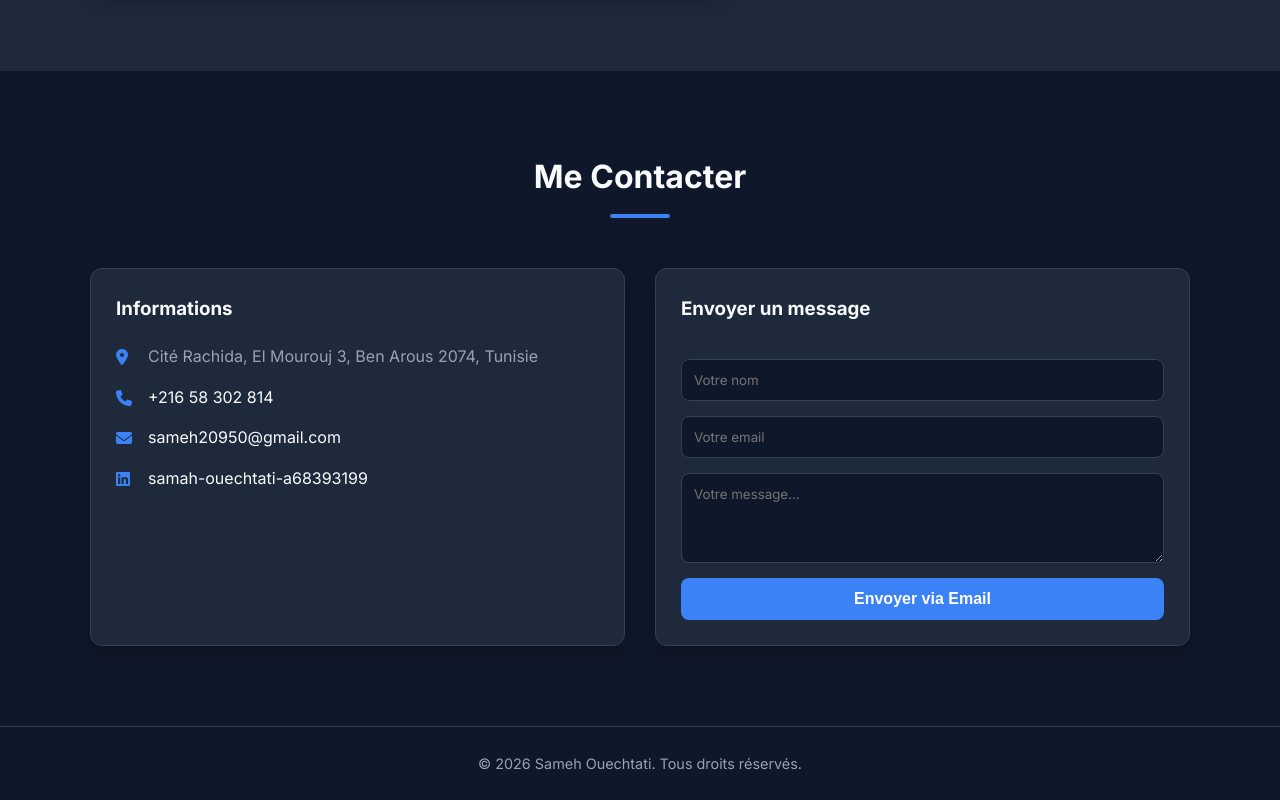
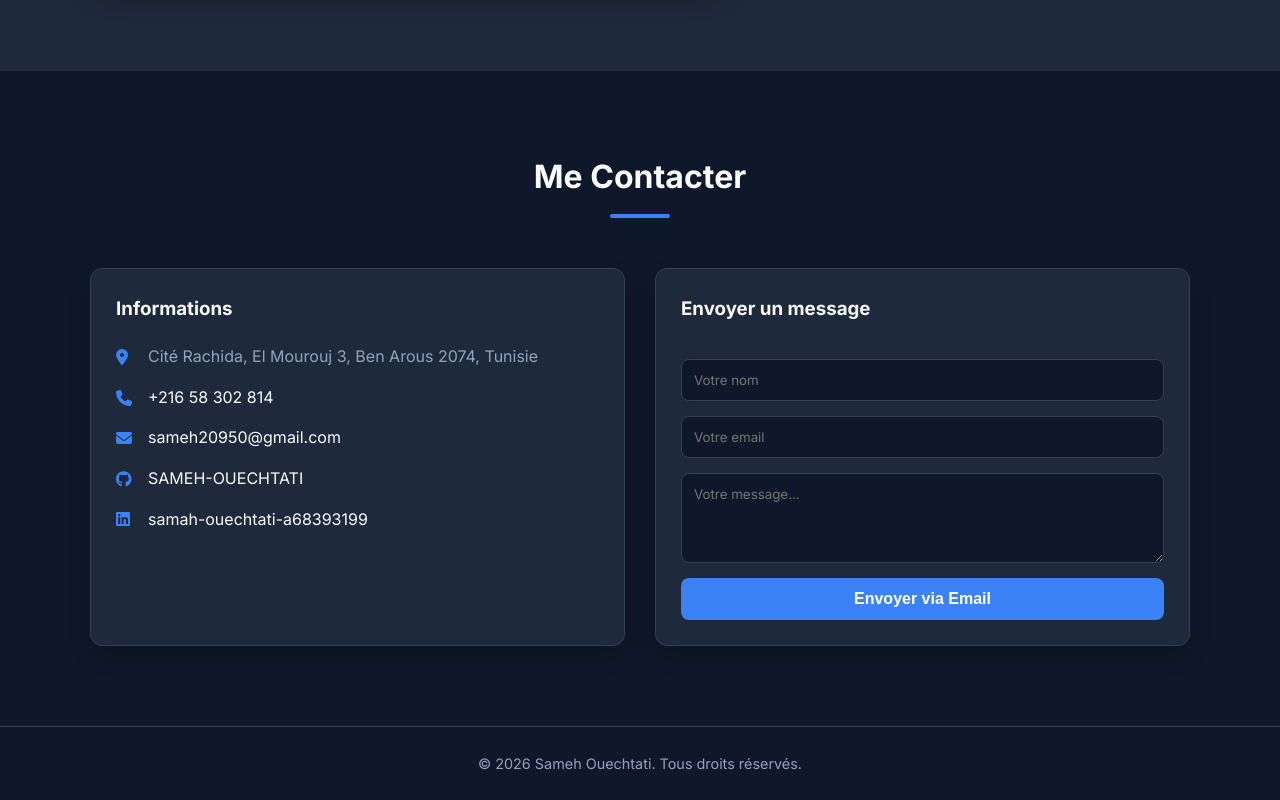
Before and after one commit to SEMAHWECHTATI/sameh-ouechtati.github.io, a plain HTML site: page index.html in a window 1280 px wide. Shown: the part 3613-4413 px from the top of the page. Drawn offline with Linux system fonts and the light colour scheme.

Commit message:
portfelio-v02

```diff
--- a/index.html
+++ b/index.html
@@ -13,7 +13,7 @@
     <!-- Navigation -->
     <header class="navbar">
         <div class="container nav-content">
-            <a href="#" class="logo">Sameh<span>.Dev</span></a>
+            <a href=" https://semahwechtati.github.io/sameh-ouechtati.github.io/" class="logo">Sameh<span>.Dev</span></a>
             <nav class="nav-links" id="navLinks">
                 <a href="#about">Profil</a>
                 <a href="#experience">Expérience</a>
@@ -265,6 +265,7 @@
                     <p><i class="fas fa-map-marker-alt"></i> Cité Rachida, El Mourouj 3, Ben Arous 2074, Tunisie</p>
                     <p><i class="fas fa-phone"></i> <a href="tel:+21658302814">+216 58 302 814</a></p>
                     <p><i class="fas fa-envelope"></i> <a href="mailto:sameh20950@gmail.com">sameh20950@gmail.com</a></p>
+                    <p><i class="fab fa-github"></i> <a href="https://github.com/SEMAHWECHTATI" target="_blank"> SAMEH-OUECHTATI</a> </p>
                     <p><i class="fab fa-linkedin"></i> <a href="https://www.linkedin.com/in/sameh-ouechtati-a68393199" target="_blank">samah-ouechtati-a68393199</a></p>
                 </div>
 
```
